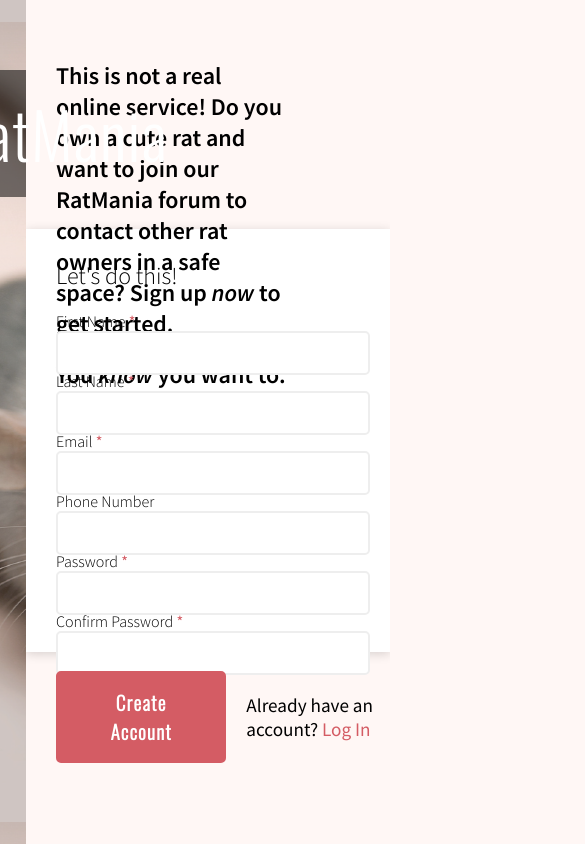
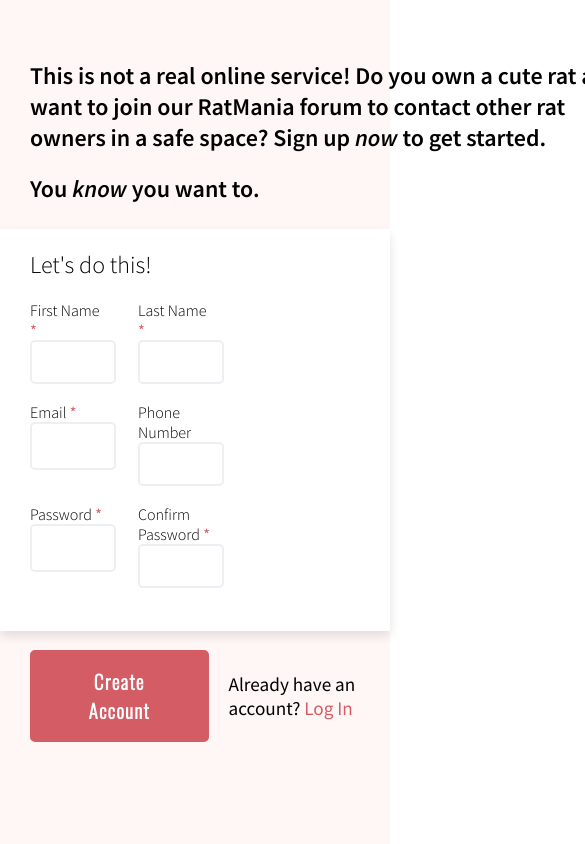
Before and after one commit to Quazf1x/Rat-Forum-SignUp-Page, a plain HTML site: page main.html in a window 390 px wide. Shown: the top 844 px of the page, 585 px wide, since content can reach past the window. Drawn offline with nearby package versions, Linux system fonts and the light colour scheme.

Commit message:
Ver 0.3 Semi-Responsive

```diff
--- a/main.html
+++ b/main.html
@@ -17,46 +17,46 @@
         </div>
     </div>
     <div id="right-side">
-        <div id="header">
+        <div id="header" class="left-gap">
             <p>This is not a real online service! Do you own a cute rat and want to join our RatMania forum to contact other rat owners in a safe space? Sign up <em>now</em> to get started.</p>
             <p>You <em>know</em> you want to.</p>
         </div>
-        <div id="sign-up-section">
-            <p>Let's do this!</p>
-            <form action="" method="post">
-                <label for="first-name">First Name  <span class="special-text">*</span>
-                <input class="login-input" type="text" id="first-name" name="first-name" required>
-                </label>
+        <form action="#" method="post">
+            <div class="form-background">
+                <p class="left-gap">Let's do this!</p>
+                <div class="forms-div left-gap">
+                <div class="form-div">
+                    <label for="first-name">First Name <span class="special-text">*</span></label>
+                    <input type="text" id="first-name" name="first-name" required>
+                </div>
+                <div class="form-div">
+                    <label for="last-name">Last Name <span class="special-text">*</span></label>
+                    <input type="text" id="last-name" name="last-name" required>
+                </div>
+                <div class="form-div">
+                    <label for="email">Email <span class="special-text">*</span></label>
+                    <input type="email" id="email" name="email" required>
+                </div>
+                <div class="form-div">
+                    <label for="phone-humber">Phone Number</label>
+                    <input type="tel" id="phone-humber" name="phone-humber">
+                </div>
+                <div class="form-div">
+                    <label for="password">Password <span class="special-text">*</span></label>
+                    <input type="password" id="password" name="password" required>
+                </div>
+                <div class="form-div">
+                    <label for="passwordC">Confirm Password <span class="special-text">*</span></label>
+                    <input type="password" id="passwordC" required>
+                </div>
+            </div>
+            </div>
+            <div class="confirmation">
+                <button type="submit" class="left-gap create-acc-button">Create Account</button>
+                <p> Already have an account? <a class="special-text" href="#">Log In</a></p>
+            </div>
+        </form>
 
-                <label for="last-name">Last Name  <span class="special-text">*</span>
-                    <input class="login-input" type="text" id="last-name" name="last-name" required>
-                </label>
-
-                <label for="email">Email  <span class="special-text">*</span>
-                    <input class="login-input" type="email" id="email" name="email" required>
-                </label>
-
-                <label for="phone-number">Phone Number
-                    <input class="login-input" type="tel" id="phone-number" name="phone-number">
-                </label>
-
-                <label for="password">Password <span class="special-text">*</span>
-                    <input class="login-input"
-                           type="password"
-                           id="password"
-                           name="password"
-                           required
-                           minlength ="6">
-                </label>
-                <label for="password-confirm">Confirm Password  <span class="special-text">*</span>
-                    <input class="login-input" type="password" id="password-confirm" name="password-confirm" required>
-                </label>
-            </form>
-        </div>
-        <div class="confirmation">
-            <button type="submit" class="create-acc-button">Create Account</button>
-            <p> Already have an account? <a class="special-text" href="#">Log In</a></p>
-        </div>
     </div>
 </div>
 </body>
--- a/style.css
+++ b/style.css
@@ -1,8 +1,10 @@
-
+.left-gap{
+    margin-left: 30px;
+}
 body{
     margin: 0;
     font-family: 'Source Sans Pro',sans-serif;
-    background-color: #fff7f5;
+
     overflow: hidden;
 }
 p{
@@ -13,20 +15,23 @@ p{
 }
 /* left side picture with logo */
 #left-side-picture{
-    background: url("Pics/5097070.png") 30%;
+    background: url("Pics/5097070.png") no-repeat 30%;
+    background-size: cover;
     width: 45vw;
     height: 100vh;
     position: relative;
 }
 #banner{
+    align-items: center;
     background: rgba(0, 0, 0, 0.53);
     display: flex;
-    align-items: center;
     justify-content: center;
     height: 15vh;
     margin-top: 70px;
     position: absolute;
     width: 100%;
+    min-width: 80%;
+
 }
 #banner img{
     height: 90px;
@@ -39,15 +44,19 @@ p{
     font-weight: 300;
     letter-spacing: .09rem;
     margin-left: 5px;
+    z-index: 0;
 }
 /*right side info*/
 #right-side{
     width:100%;
+    z-index: 1;
+    background-color: #fff7f5;
 }
 #header{
     height: 20vh;
     width: 60vw;
-    padding-left: 30px;
+    min-width: 600px;
+    min-height: 150px;
     padding-top: 40px;
     margin-bottom: 20px;
 
@@ -57,59 +66,55 @@ p{
     margin-top: 20px;
     font-weight: 600;
 }
-#sign-up-section{
 
+.form-background{
     background-color: white;
-    height: 50vh;
+    box-shadow: 0 5px 10px rgba(0, 0, 0, 0.11);
+    flex-flow: row wrap;
+    height: calc(50vh - 40px);
+    min-height: 250px;
+    padding-top: 20px;
     width: 100%;
-    padding-top: .1rem;
-    box-shadow: 0 2px 10px rgba(0, 0, 0, 0.16);
 }
-#sign-up-section p{
+.form-background p{
+    font-family: 'Source Sans Pro', sans-serif;
     font-size: 1.5rem;
     font-weight: 300;
-    margin-top: 30px;
-    margin-left: 30px;
+}
+.forms-div{
+    column-gap: 30px;
+    display: flex;
+    flex-wrap: wrap;
+    font-weight: 300;
+    height: 80%;
+    margin-top: 20px;
+    width: 65%;
+}
+.form-div{
+    display: flex;
+    flex-direction: column;
+    height: 10vh;
+    width: 20vw;
+}
+input{
+    border: 2px solid #edeff3;
+    border-radius: 5px;
+    font-weight: 400;
+    font-family: 'Source Sans Pro', sans-serif;
+    font-size: 1.2rem;
+    height: 50%;
+    width: 100%;
+}
+input:focus{
+    border: 2px solid #b48578;
+    outline: none;
 }
 
-form{
-    display: flex;
-    flex-wrap: wrap;
-    height: 70%;
-    margin-top: 20px;
-    margin-left: 30px;
-    width: 63%;
-}
-input,label{
-    display: block;
-    margin-right: 10px;
-    font-weight: 300;
-}
-label{
-    height: 60px;
-}
-.login-input{
-    width: 300px;
-    flex-grow:2;
-    height: 10px;
-    border: 2px solid #eeeeee;
-    border-radius: 5px;
-    font-family: 'Oswald', serif;
-    font-size: 1.2rem;
-    letter-spacing: .05rem;
-    padding: 15px 5px;
-}
-.login-input:focus{
-    outline: none;
-    border: 2px solid #b48578;
-    box-shadow: 0 5px 15px rgba(0, 0, 0, 0.16);
-}
 .confirmation{
     display: flex;
     align-items: center;
     height: 50px;
     margin-top: 40px;
-    margin-left: 30px;
 }
 .confirmation p{
     font-size: 1.2rem;
```
